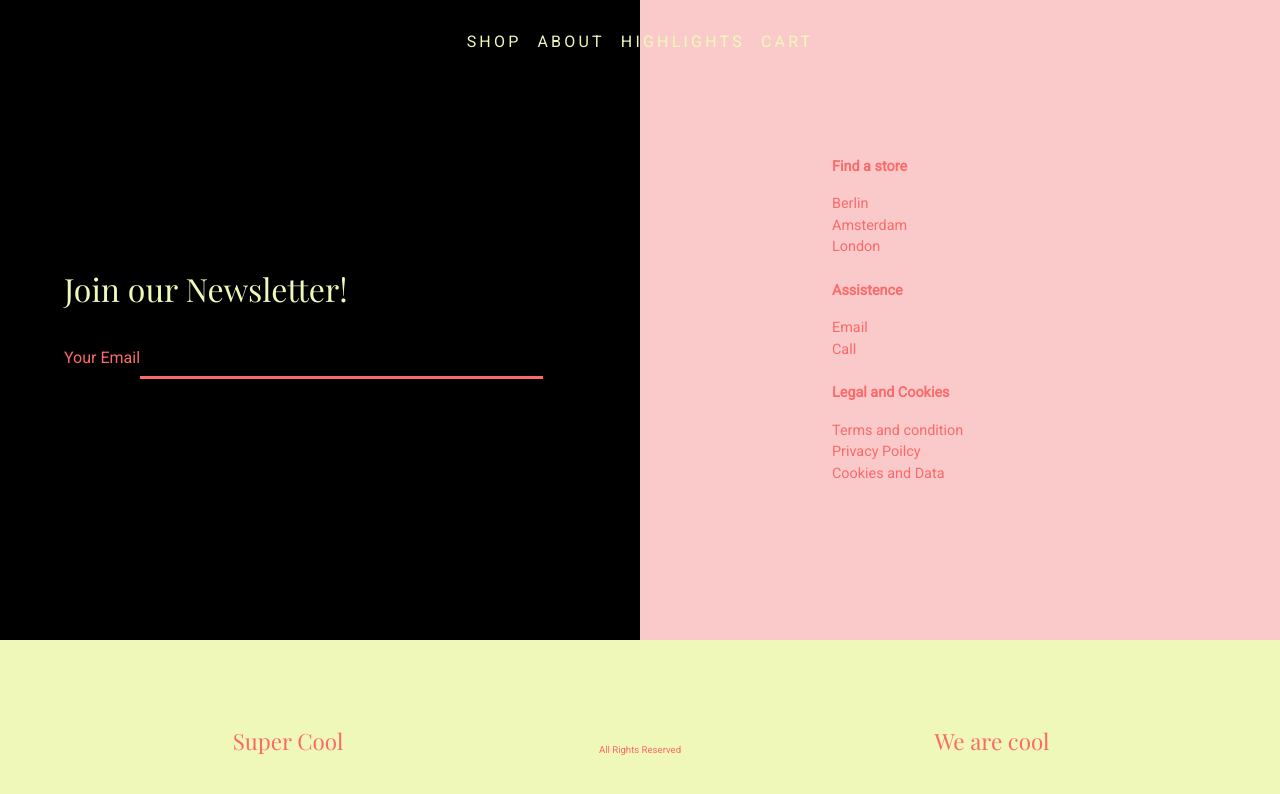
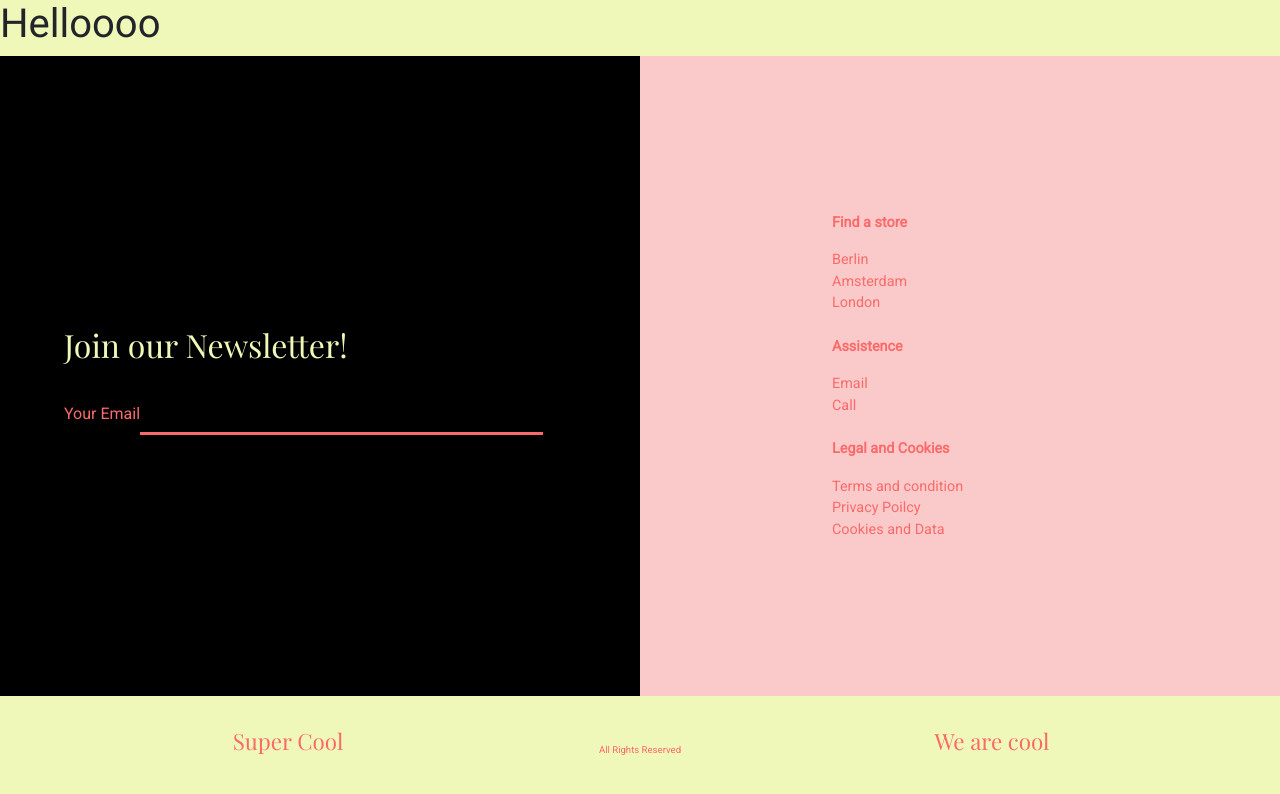
Before and after one commit to seymonyu/borlin, a React (Create React App) app: page /productdetail in a window 1280 px wide. Shown: the top 794 px of the page. Built offline with nearby package versions, Linux system fonts and the light colour scheme; a web font is replaced by a local one.

Commit message:
changes to actions

```diff
--- a/src/App.js
+++ b/src/App.js
@@ -3,8 +3,8 @@ import "./stylesheets/global.scss";
 import "./stylesheets/Highlights.scss";
 
 import "./App.css";
-import ProductDetails from "./component/pages/productDetail/ProductDetail";
-import { Router, Route, Switch } from "react-router";
+import ProductDetail from "./component/pages/productDetail/ProductDetail";
+import { Route, Switch } from "react-router";
 import Footer from "./component/footer/Footer";
 import Navbar from "./component/navbar/Navbar";
 import Checkout from "./component/pages/checkout/Checkout";
@@ -25,7 +25,7 @@ function App() {
       <Switch>
         <Route exact path="/" component={Home} />
         <Route path="/product" component={Product} />
-        <Route exact path="/product-detail" component={ProductDetails} />
+        <Route path="/productdetail" component={ProductDetail} />
 
         <Route path="/cart" component={Cart} />
         <Route path="/checkout" component={Checkout} />
--- a/src/component/ProductCard/ProductCard.js
+++ b/src/component/ProductCard/ProductCard.js
@@ -43,7 +43,7 @@ class ProductCard extends Component {
     });
 
     await this.props.filterProduct(filteredProduct);
-    this.props.history.replace("/product-details")
+    this.props.history.push("/productdetail")
   };
 
   render() {
--- a/src/component/pages/productDetail/ProductDetail.js
+++ b/src/component/pages/productDetail/ProductDetail.js
@@ -2,10 +2,11 @@ import { connect } from "react-redux";
 import { data } from "../../../API/data";
 import {addToCart} from "../../../reducers/action/actions.product";
 import React, { Component } from "react";
+import "../../../stylesheets/ProductDetail.scss";
 
-class ProductDetial extends Component {
+class ProductDetail extends Component {
   state = {
-    data: this.props.products,
+    products: this.props.products,
     selectedData: "",
     cartList: [],
     name: this.props.name,
@@ -22,8 +23,8 @@ class ProductDetial extends Component {
   };
 
   render() {
-    return (
-      <div className="product_detail--wrapper">
+    console.log(this.state.products);
+    return ( <div>{this.state.products?   <div className="product_detail--wrapper">
     <div className="product_detail--header">
       <h1 className="product_detail--h1">Product Detail</h1>
     </div>
@@ -40,7 +41,8 @@ class ProductDetial extends Component {
         this.handleClick(this.state.products.id);
       }}
     ></button> */}
-      </div>
+  </div> : <h1>Helloooo</h1>  }</div>
+
     );
   }
 }
@@ -69,4 +71,4 @@ const mapStateToProps = (state) => {
 
 
 
-export default connect(null,mapStateToProps)(ProductDetial);
+export default connect(null,mapStateToProps)(ProductDetail);
--- a/src/stylesheets/ProductDetail.scss
+++ b/src/stylesheets/ProductDetail.scss
@@ -0,0 +1,6 @@
+@import "./global.scss";
+
+.product_detail--header {
+    height: 50vh;
+    background-color: $light-pink;
+}
```
Lines whose indentation alone changed are shown as unchanged.
